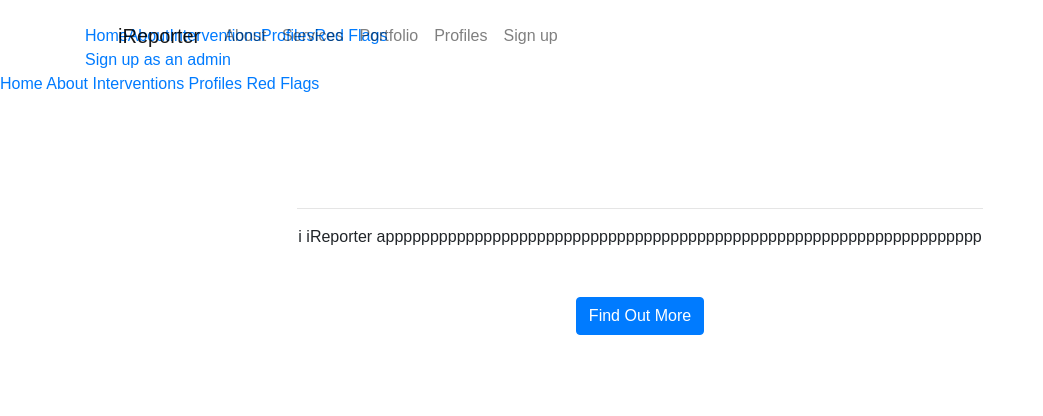
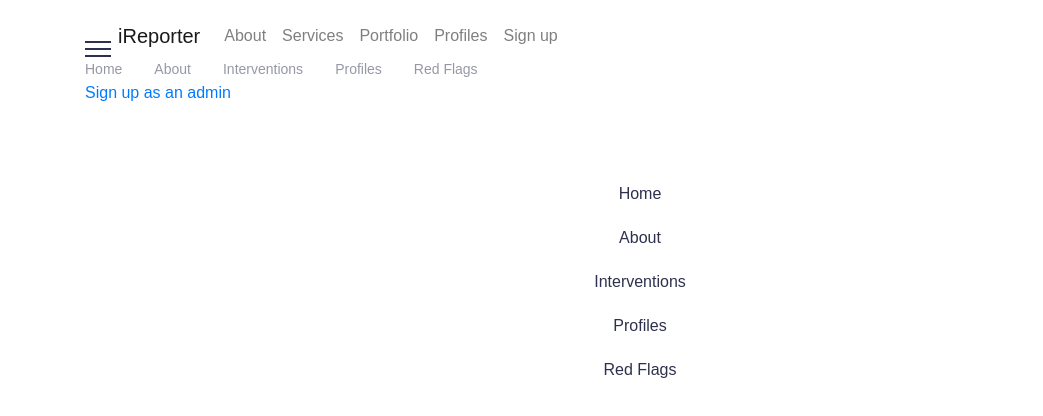
Before and after one commit to NessaAz/iReporter, an Angular app in the folder Front-End/iReporter/: page / in a window 1280 px wide. Shown: the top 416 px of the page, without its empty margins (0-1043 px from the left). Built offline with nearby package versions, Linux system fonts and the light colour scheme; some icons are missing.

Commit message:
style: add navbar styling

```diff
--- a/Front-End/iReporter/src/styles.css
+++ b/Front-End/iReporter/src/styles.css
@@ -1,4 +1,95 @@
-/* You can add global styles to this file, and also import other style files */
 body {
-    font-family: 'Oxygen', sans-serif;
+    font-family: 'Oxygen', sans-serif !important;
 }
+
+/* navabr */
+
+.header {
+  position: relative;
+  z-index: 1;
+}
+.header.open .header__toggle > span:first-child {
+  transform: rotate(45deg);
+}
+.header.open .header__toggle > span:nth-child(2) {
+  opacity: 0;
+}
+.header.open .header__toggle > span:last-child {
+  transform: rotate(-45deg);
+}
+.header .overlay {
+  opacity: 0;
+  position: fixed;
+  top: 0px;
+  right: 0px;
+  bottom: 0px;
+  left: 0px;
+  background-image: linear-gradient(#2d314d, transparent);
+}
+.header nav {
+  position: relative;
+  background-color: white;
+  padding-top: 1.0625rem;
+  padding-bottom: 1.0625rem;
+}
+.header__logo img {
+  width: 8.8125rem;
+  height: 1.375rem;
+}
+.header__toggle > span {
+  display: block;
+  width: 26px;
+  height: 2px;
+  background-color: #2d314d;
+  transition: all 300ms ease-in-out;
+  transform-origin: 3px 1px;
+}
+.header__toggle > span:not(:last-child) {
+  margin-bottom: 5px;
+}
+.header__menu {
+  position: absolute;
+  width: calc(100% - 3rem);
+  left: 50%;
+  transform: translateX(-50%);
+  background: white;
+  margin-top: 1.5rem;
+  padding: 1.625rem;
+  border-radius: 5px;
+}
+.header__menu a {
+  display: block;
+  padding: 0.625rem;
+  color: #2d314d;
+  text-align: center;
+}
+.header__links a {
+  position: relative;
+  font-size: 0.875rem;
+  color: #9698a6;
+  transition: color 300ms ease-in-out;
+}
+.header__links a:not(:last-child) {
+  margin-right: 32px;
+}
+.header__links a::before {
+  content: "";
+  display: block;
+  position: absolute;
+  height: 5px;
+  left: 0;
+  right: 0;
+  bottom: -30px;
+  background: linear-gradient(to right, #B5838D, #6D6875);
+  opacity: 0;
+  transition: opacity 300ms ease-in-out;
+}
+.header__links a:hover {
+  color: #2d314d;
+}
+.header__links a:hover::before {
+  opacity: 1;
+}
+
+
+/* end of navbar */
```
